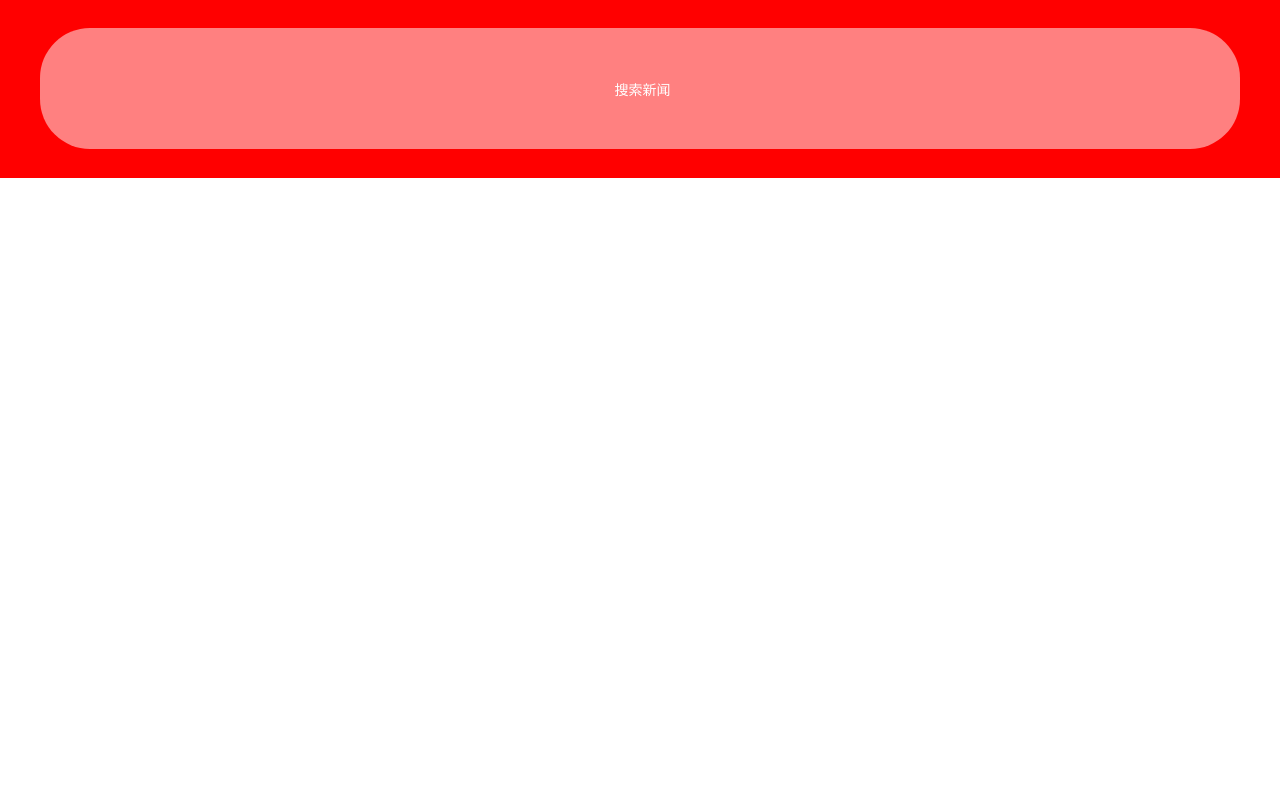
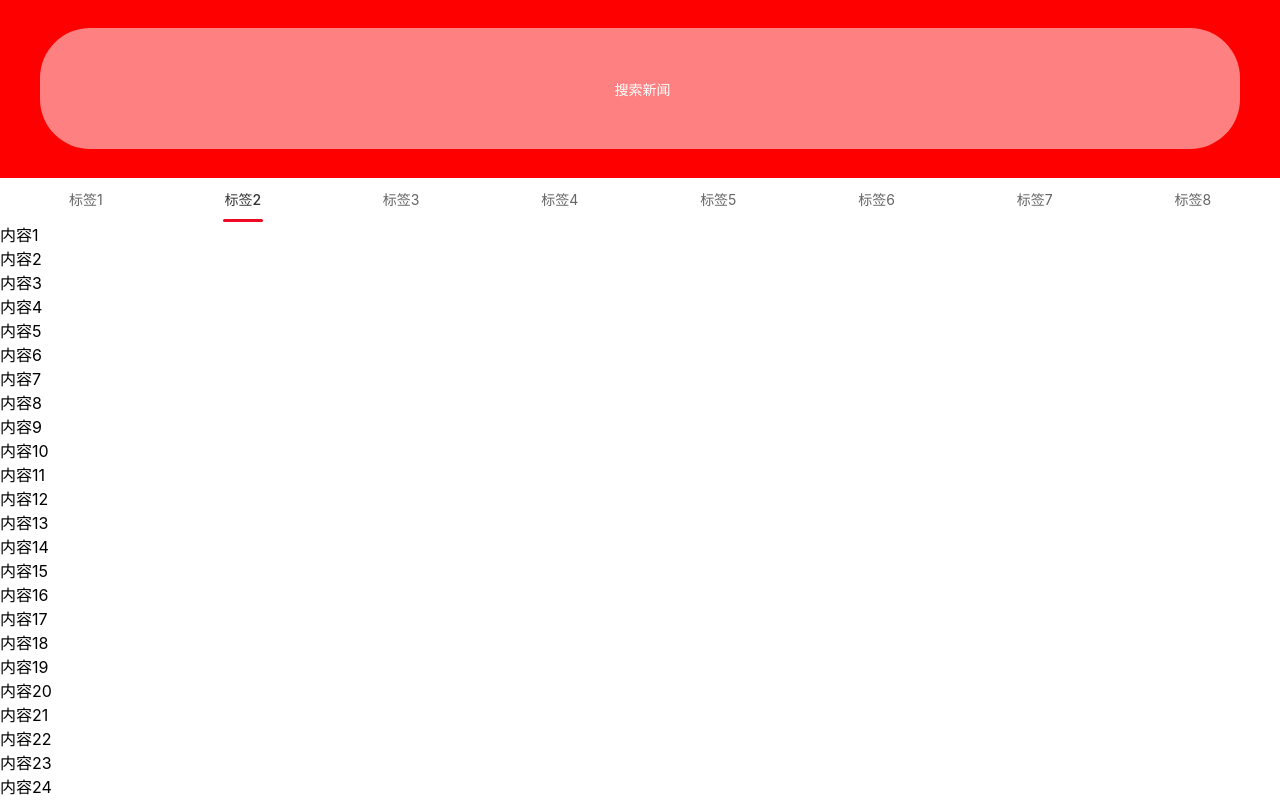
Before and after one commit to fengbeigui/toutiao, a Vue app: page /#/ in a window 1280 px wide. Shown: the top 800 px of the page. Built offline with nearby package versions, Linux system fonts and the light colour scheme; a small style sheet from the web is missing.

Commit message:
tab栏布局完成

```diff
--- a/src/pages/Index.vue
+++ b/src/pages/Index.vue
@@ -13,12 +13,32 @@
                 <span class="iconfont iconwode personal"></span>
             </router-link>
         </div>
+
+        <!-- 栏目列表 -->
+        <!-- v-model:默认选中的标签栏 -->
+        <!-- sticky:配置粘性布局 -->
+        <!-- swipeable:滑动切换 -->
+        <van-tabs v-model="active" sticky swipeable>
+                <!-- title：要显示的内容 -->
+            <van-tab
+            v-for="index in 8"
+            :key="index"
+            :title="'标签'+index"
+            >
+                <p v-for="index in 100">内容{{index}}</p>
+
+            </van-tab>
+        </van-tabs>
   </div>
 </template>
 
 <script>
 export default {
-
+        data(){
+            return{
+                active:1
+            }
+        }
 }
 </script>
 
```
